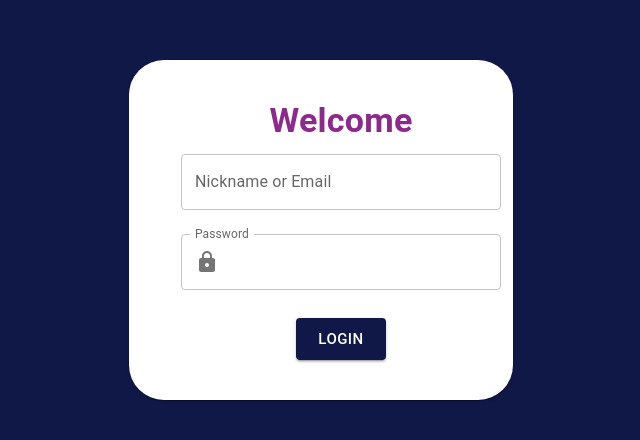
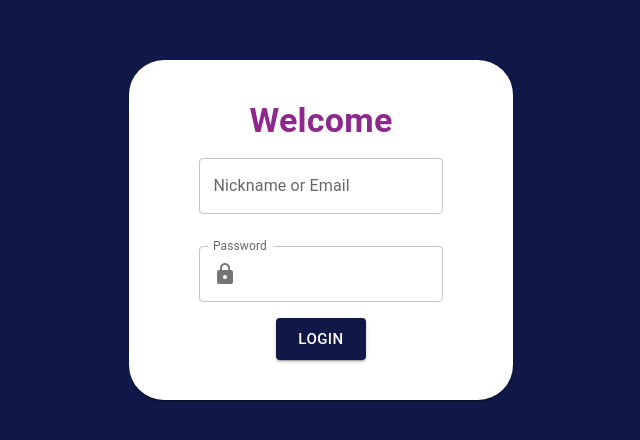
Before and after one commit to AdrianCAmes/Yatawaki_Web, a React (Create React App) app: page / in a window 1280 px wide. Shown: the part 170-610 px from the top of the page, without its empty margins (319-959 px from the left). Built offline with nearby package versions, Linux system fonts and the light colour scheme.

Commit message:
HU-005 Mejora en estilos de card de login

```diff
--- a/src/pages/Login.js
+++ b/src/pages/Login.js
@@ -30,17 +30,16 @@ const Login = () => {
 
     return (
         <React.Fragment>
-        <Paper square={true} sx={{ backgroundColor:'primary.main', height: '100vh', display: 'flex', justifyContent: 'center', alignItems: 'center' }}>
-            <Card sx={{ width:['30%'], padding: 5, '& .MuiTextField-root': { m: 1.5, width: 320 }, borderRadius: 35 + 'px' }}>
+            <Paper square={true} sx={{ backgroundColor: 'primary.main', height: '100vh', display: 'flex', justifyContent: 'center', alignItems: 'center' }}>
+                <Card sx={{ width: ['80%', '60%', '40%', '30%'], padding: 5, borderRadius: 35 + 'px' }}>
                     <Grid container direction='column' justifyContent='center' alignItems='center'>
                         <Typography variant='h4' fontWeight='600' color='secondary.main' textAlign='center'>
                             Welcome
                         </Typography>
 
-                        <TextField label="Nickname or Email" sx={{ width: '320px!important' }} onChange={(event) => setUniqueIdentifier(event.target.value)}></TextField>
+                        <TextField label="Nickname or Email" sx={{ width: '80%!important', mt: 2 }} onChange={(event) => setUniqueIdentifier(event.target.value)}></TextField>
 
-                        <Grid item xs={12}>
-                            <TextField
+                        <TextField sx={{ width: '80%', mt: 4 }}
                             type="password"
                             label="Password"
                             onChange={(event) => setPassword(event.target.value)}
@@ -53,8 +52,6 @@ const Login = () => {
                             }}
 
                         />
-                        </Grid>
-
 
                         {loading && <CircularProgress />}
                         <Button variant="contained" color="primary" sx={{ mt: 2, }} size="large" onClick={() => { authenticate() }}>Login</Button>
```
Lines whose indentation alone changed are shown as unchanged.
